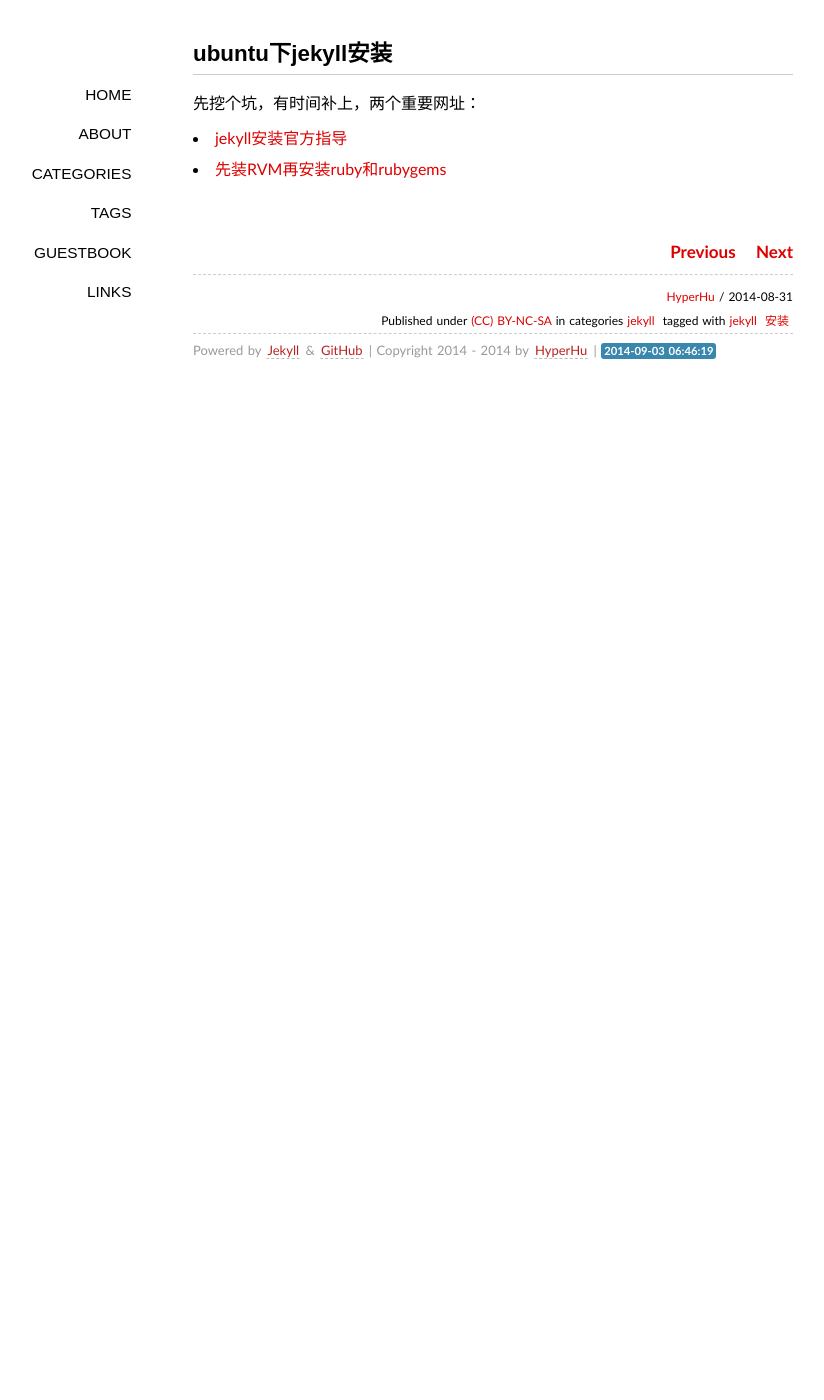
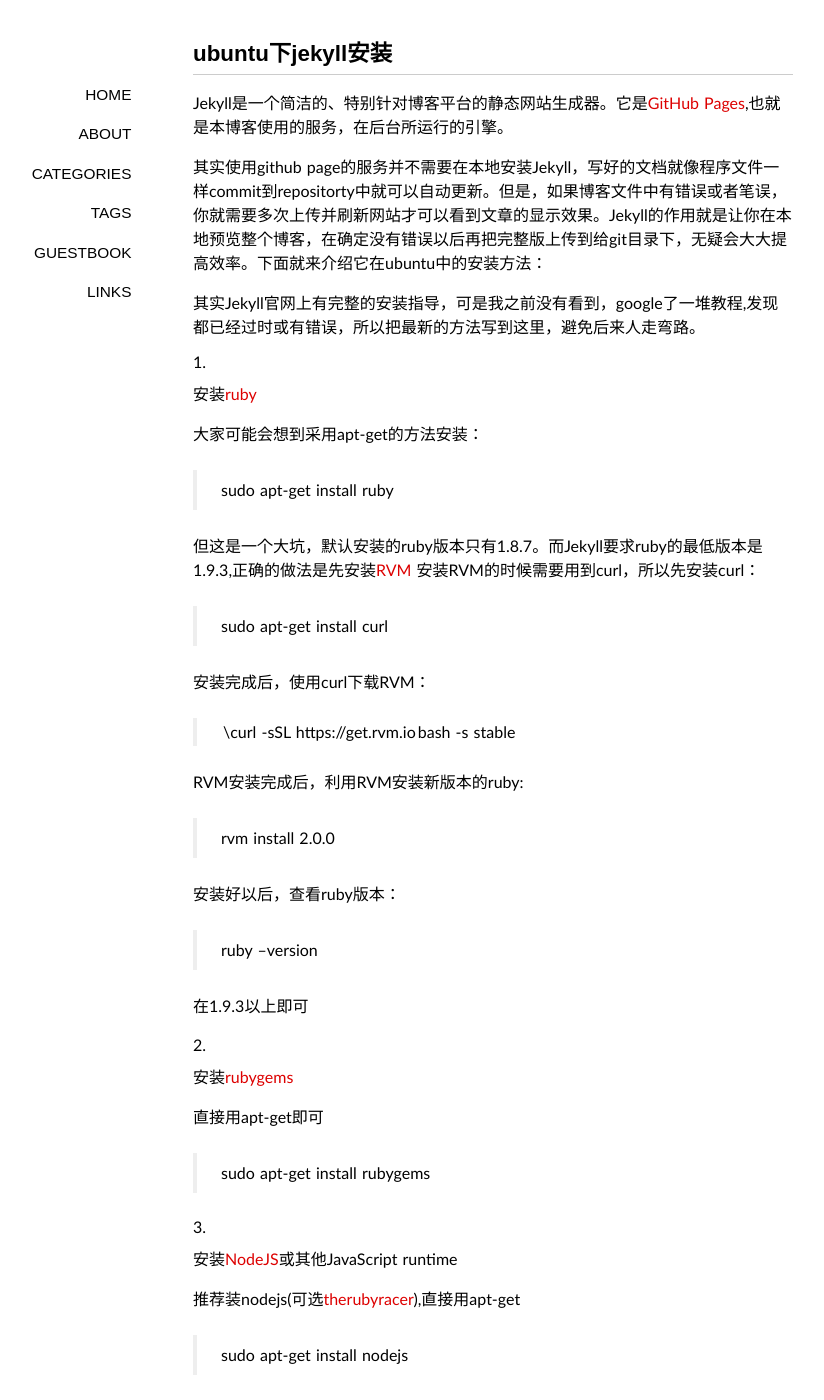
Before and after one commit to jiangxihj/jiangxihj.github.io, a Jekyll site: the page built from _posts/2014-08-31-jekyllinstallation.md, in a window 1280 px wide and 1400 px high. Shown: the whole window, without its empty margins (147-971 px from the left). Built offline with Jekyll 4.4.1, drawn with Linux system fonts in a browser that asks for light colours; some web fonts are replaced; Markdown is read by kramdown in place of the engine named in the settings; comment, search, counter and statistics services are not loaded; some of the changed text lies outside the part shown.

Commit message:
update the blog

```diff
--- a/_posts/2014-08-31-jekyllinstallation.md
+++ b/_posts/2014-08-31-jekyllinstallation.md
@@ -6,8 +6,67 @@ category: "jekyll"
 tags: [jekyll, 安装]
 ---
 
-先挖个坑，有时间补上，两个重要网址：
+Jekyll是一个简洁的、特别针对博客平台的静态网站生成器。它是[GitHub Pages](https://pages.github.com/),也就是本博客使用的服务，在后台所运行的引擎。
+
+其实使用github page的服务并不需要在本地安装Jekyll，写好的文档就像程序文件一样commit到repositorty中就可以自动更新。但是，如果博客文件中有错误或者笔误，你就需要多次上传并刷新网站才可以看到文章的显示效果。Jekyll的作用就是让你在本地预览整个博客，在确定没有错误以后再把完整版上传到给git目录下，无疑会大大提高效率。下面就来介绍它在ubuntu中的安装方法：
+
+其实Jekyll官网上有完整的安装指导，可是我之前没有看到，google了一堆教程,发现都已经过时或有错误，所以把最新的方法写到这里，避免后来人走弯路。
+
+1. 安装[ruby](https://www.ruby-lang.org/en/downloads/)
+
+	大家可能会想到采用apt-get的方法安装：
+
+	> sudo apt-get install ruby
+
+	但这是一个大坑，默认安装的ruby版本只有1.8.7。而Jekyll要求ruby的最低版本是1.9.3,正确的做法是先安装[RVM](http://rvm.io/)
+	安装RVM的时候需要用到curl，所以先安装curl：
+
+	> sudo apt-get install curl
+
+	安装完成后，使用curl下载RVM：
+
+	> \curl -sSL https://get.rvm.io | bash -s stable
+
+	RVM安装完成后，利用RVM安装新版本的ruby:
+
+	> rvm install 2.0.0
+
+	安装好以后，查看ruby版本：
+
+	> ruby --version
+
+	在1.9.3以上即可
 
 
-* [jekyll安装官方指导](http://jekyllrb.com/docs/installation/)
+2. 安装[rubygems](http://rubygems.org/pages/download)
+
+	直接用apt-get即可
+
+	> sudo apt-get install rubygems
+
+
+3. 安装[NodeJS](http://nodejs.org/)或其他JavaScript runtime
+
+	推荐装nodejs(可选[therubyracer](https://rubygems.org/gems/therubyracer)),直接用apt-get
+
+	> sudo apt-get install nodejs
+
+
+4. 安装[Jekyll](jekyllrb.com/)
+
+	> gem install jekyll
+
+
+5. 启动Jehyll服务
+
+	在博客文件夹中启动终端，输入
+
+	> jekyll serve
+
+	就可以启动服务，在浏览器中输入0.0.0.0:4000就可以预览到网站的全部内容
+
+----
+####参考链接
+
+* [Jekyll安装官方指导](http://jekyllrb.com/docs/installation/)
 * [先装RVM再安装ruby和rubygems](http://g2ex.blogspot.com/2013/12/Setup-Jekyll-Environment-on-Linux.html)
```
